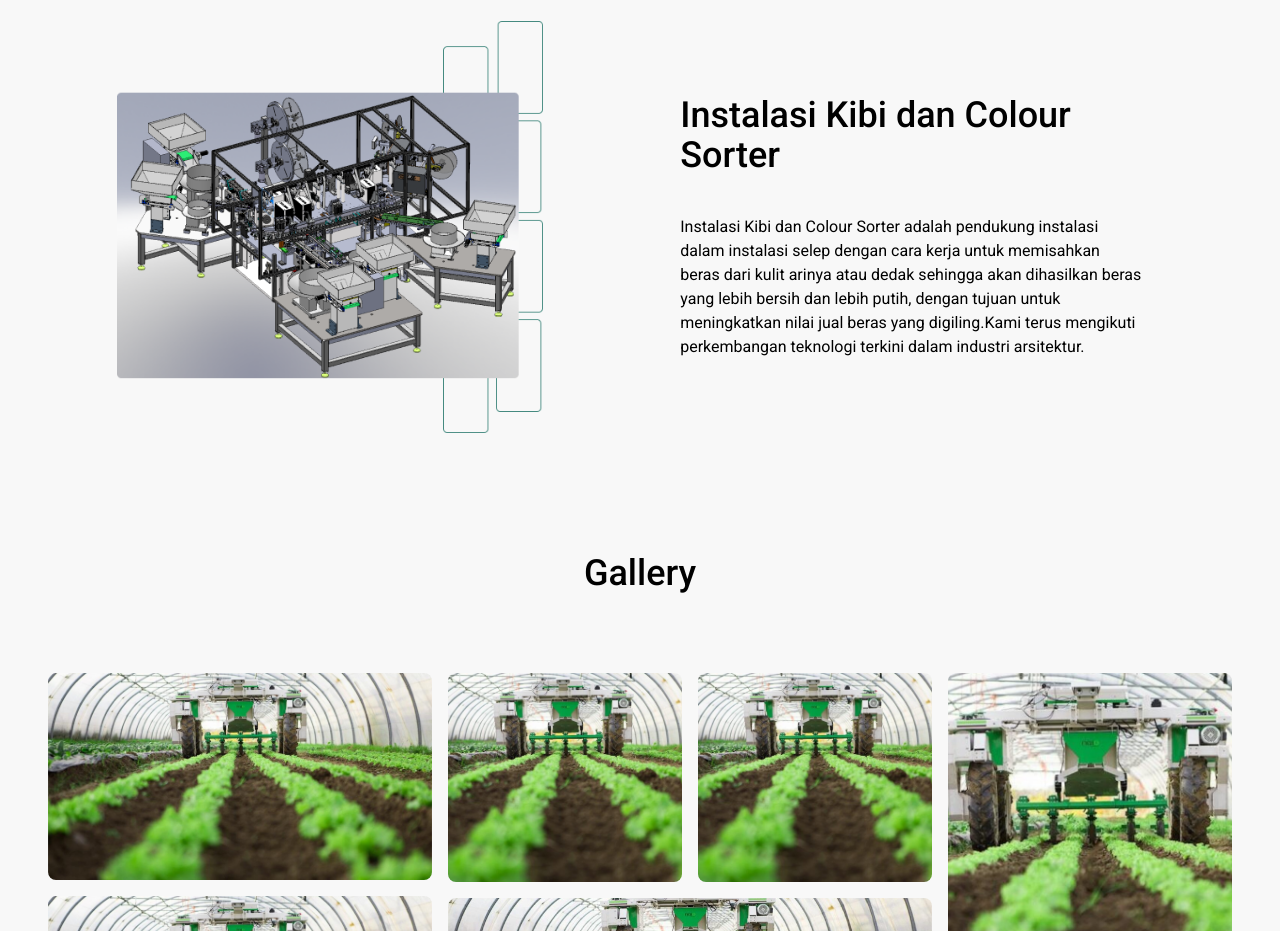
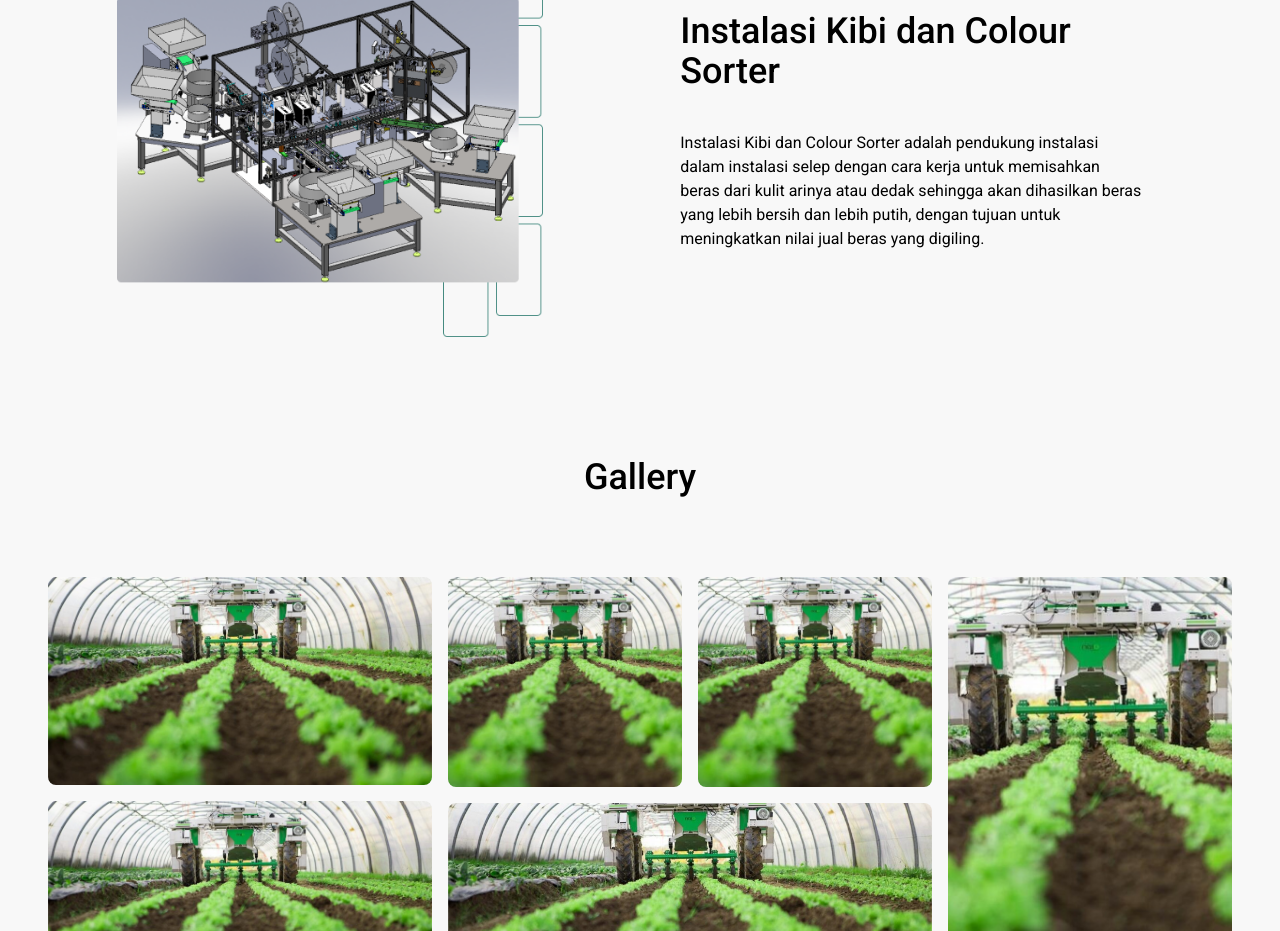
Before and after one commit to Phokade/phokade, a React (Vite) app: page / in a window 1280 px wide. Shown: the part 2640-3571 px from the top of the page. Built offline with nearby package versions, Linux system fonts and the light colour scheme.

Commit message:
Update About.jsx

```diff
--- a/src/layers/About.jsx
+++ b/src/layers/About.jsx
@@ -28,9 +28,6 @@ function About() {
 							Instalasi Selep Padi/Pecah Kulit adalah Instalasi utama dalam proses Gabah menjadi beras dengan cara kerja mengupas beras dari kulitnya.
 							Kami memahami bahwa setiap proyek arsitektur memiliki kebutuhan yang unik. Oleh karena itu, kami menawarkan solusi yang disesuaikan dengan kebutuhan dan tujuan Anda.
 							Kami akan bekerja sama dengan Anda untuk merancang rencana
-							yang tepat, mengidentifikasi tantangan yang mungkin muncul, dan memberikan solusi yang efektif dan efisien.
-							Dengan pendekatan yang personal dan solusi yang disesuaikan, Anda dapat yakin bahwa proyek Anda akan diurus dengan
-							baik.
 						</p>
 					</div>
 					<img src={about2} className="w-3/4 md:w-1/3 mb-10 lg:mb-0" />
@@ -43,7 +40,7 @@ function About() {
 						<p>
 							Instalasi Kibi dan Colour Sorter adalah pendukung instalasi dalam instalasi selep dengan cara kerja untuk memisahkan beras dari kulit arinya atau dedak
 							sehingga akan dihasilkan beras yang lebih bersih dan lebih putih,
-							dengan tujuan untuk meningkatkan nilai jual beras yang digiling.Kami terus mengikuti perkembangan teknologi terkini dalam industri arsitektur.
+							dengan tujuan untuk meningkatkan nilai jual beras yang digiling.
 
 						</p>
 					</div>
```
